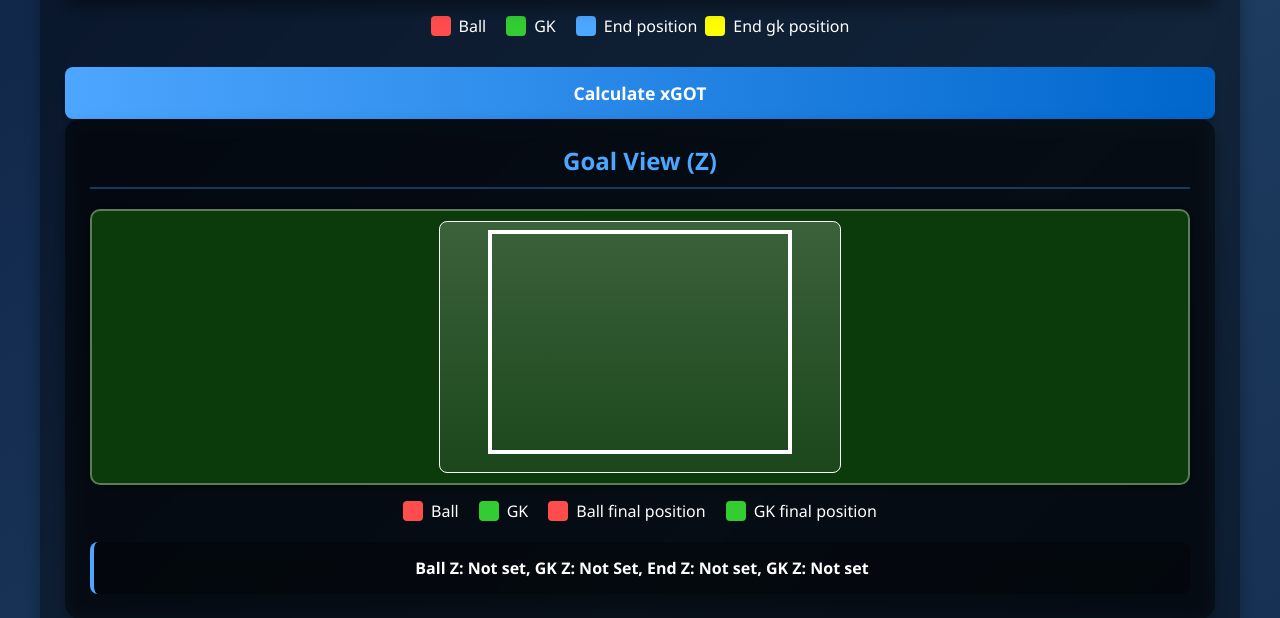
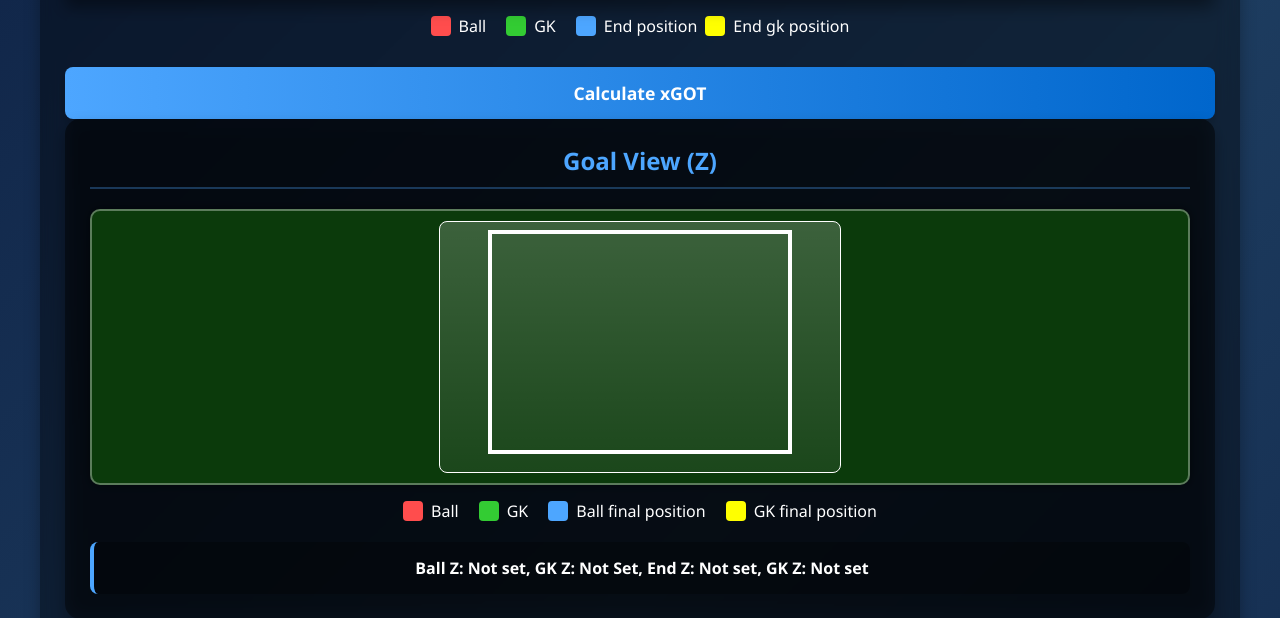
Before and after one commit to miguelnc200/xGOT-web, a Flask app: page / in a window 1280 px wide. Shown: the part 767-1385 px from the top of the page. Run offline with Flask 3, Linux system fonts and the light colour scheme.

Commit message:
Update index.html

```diff
--- a/templates/index.html
+++ b/templates/index.html
@@ -1,4 +1,4 @@
-e<!DOCTYPE html>More actions
+<!DOCTYPE html>More actions
 <html lang="en">
 <head>
     <meta charset="UTF-8">
@@ -306,11 +306,11 @@ e<!DOCTYPE html>More actions
                         <span>GK</span>
                     </div>
                     <div class="legend-item">
-                        <div class="color-box" style="background-color: #ff4d4d;"></div>
+                        <div class="color-box" style="background-color: #4da6ff;"></div>
                         <span>Ball final position</span>
                     </div>
                     <div class="legend-item">
-                        <div class="color-box" style="background-color: #33cc33;"></div>
+                        <div class="color-box" style="background-color: #ffff00;"></div>
                         <span>GK final position</span>
                     </div>
                 </div>
@@ -734,7 +734,7 @@ e<!DOCTYPE html>More actions
                     fshotZ_x = x;
                     zClickState = 'fgk';
                 }
-                else if (zClickState === 'gk'){
+                else if (zClickState === 'fgk'){
                     fgkZ = z;
                     fgkZ_x = x;
                     zClickState = 'shot';
@@ -777,7 +777,7 @@ e<!DOCTYPE html>More actions
                     const x = goalCanvas.width - (fshotZ / 2.44) * goalCanvas.width;
                     goalCtx.beginPath();
                     goalCtx.arc(fshotZ_x, y, 6, 0, Math.PI * 2);
-                    goalCtx.fillStyle = '#ff4d4d';
+                    goalCtx.fillStyle = '#4da6ff';
                     goalCtx.fill();
                 }
 
@@ -785,7 +785,7 @@ e<!DOCTYPE html>More actions
                     const y = goalCanvas.height - (fgkZ / 2.44) * goalCanvas.height;
                     goalCtx.beginPath();
                     goalCtx.arc(fgkZ_x, y, 6, 0, Math.PI * 2);
-                    goalCtx.fillStyle = '#33cc33';
+                    goalCtx.fillStyle = '#ffff00';
                     goalCtx.fill();
                 }
             }
```
